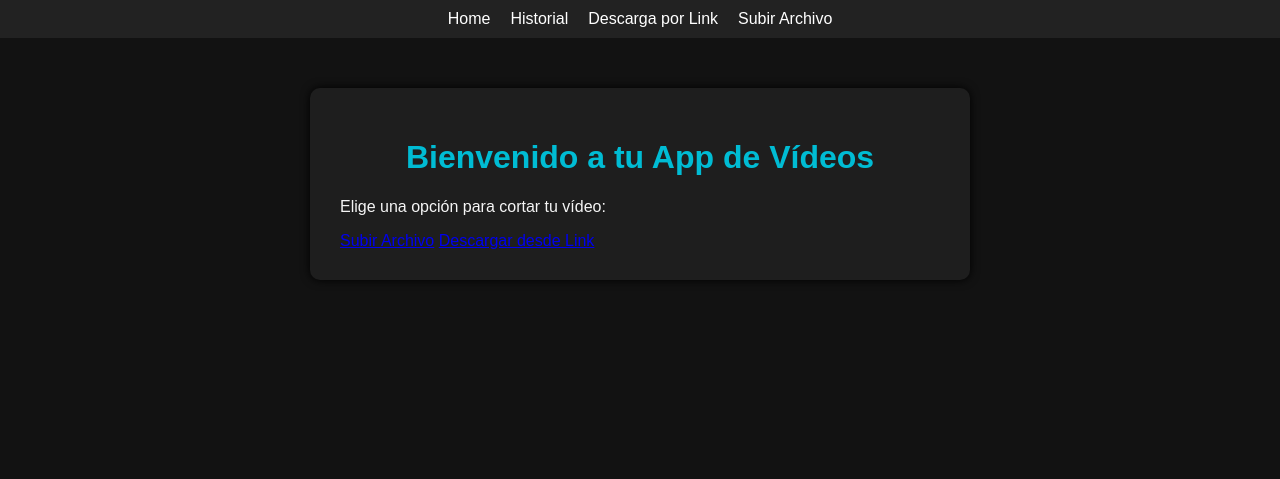
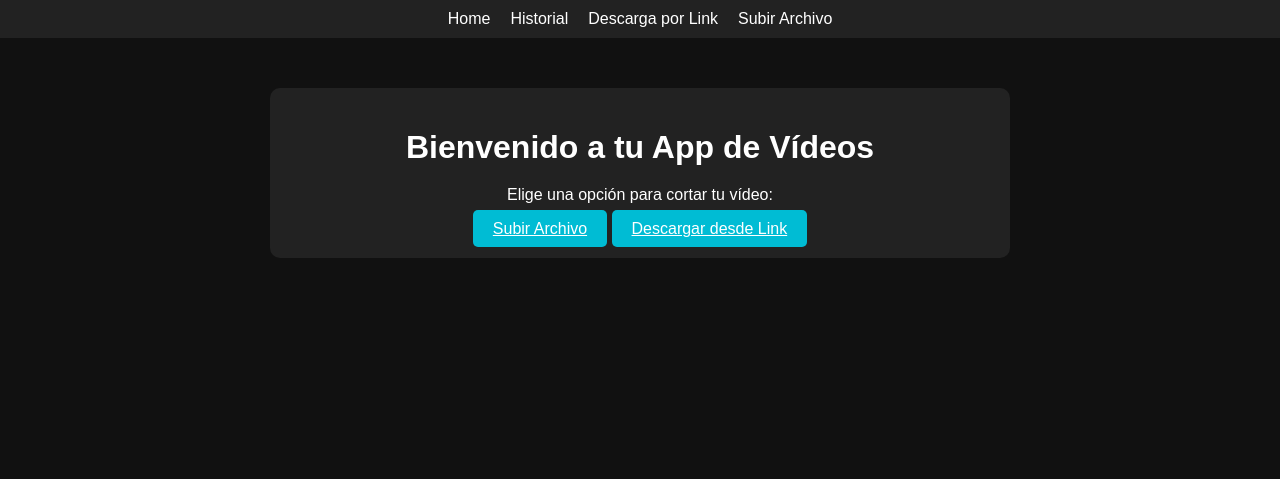
Before and after one commit to KekoOfficial/X, a Flask app: page / in a window 1280 px wide. Shown: the top 479 px of the page. Run offline with Flask 3, Linux system fonts and the light colour scheme.

Commit message:
Actualizar style.css

```diff
--- a/static/style.css
+++ b/static/style.css
@@ -1,39 +1,50 @@
 body {
     font-family: Arial, sans-serif;
-    background-color: #121212;
-    color: #f5f5f5;
+    background: #111;
+    color: #fff;
     margin: 0;
-    padding: 0;
+    padding-bottom: 50px; /* para footer */
 }
 
 .container {
-    max-width: 600px;
+    max-width: 700px;
     margin: 50px auto;
-    background-color: #1e1e1e;
-    padding: 30px;
+    padding: 20px;
+    background: #222;
     border-radius: 10px;
-    box-shadow: 0 0 10px #000;
+    text-align: center;
 }
 
 h1 {
-    text-align: center;
-    color: #00bcd4;
+    margin-bottom: 20px;
 }
 
-input, button {
-    width: 100%;
-    padding: 10px;
+input, select {
     margin: 10px 0;
+    padding: 8px;
+    width: 80%;
     border-radius: 5px;
     border: none;
 }
 
-button {
-    background-color: #00bcd4;
-    color: #fff;
-    font-size: 16px;
+button, .btn, .btn-danger {
+    padding: 10px 20px;
+    margin-top: 10px;
+    border-radius: 5px;
+    border: none;
     cursor: pointer;
 }
-button:hover {
-    background-color: #0097a7;
+
+button:hover, .btn:hover, .btn-danger:hover {
+    opacity: 0.8;
 }
+
+.btn {
+    background-color: #00bcd4;
+    color: white;
+}
+
+.btn-danger {
+    background-color: #e53935;
+    color: white;
+}
```
